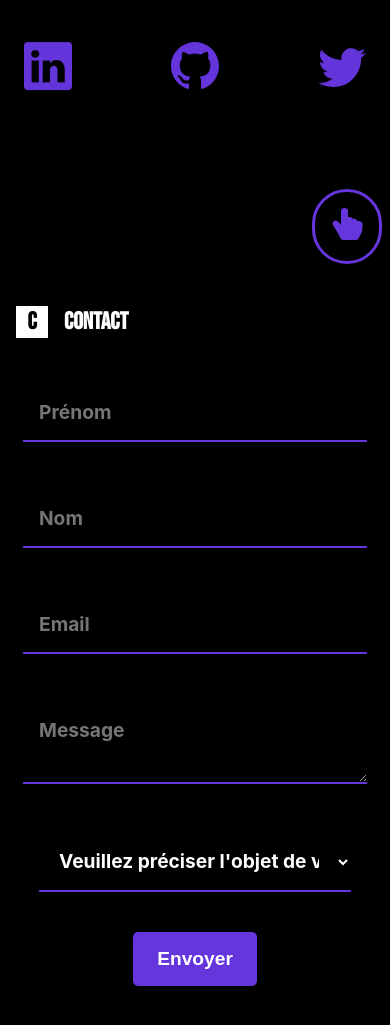
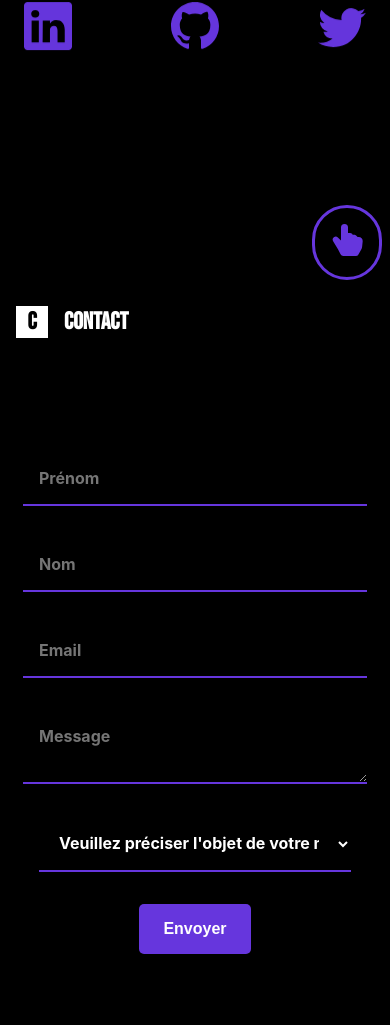
Before and after one commit to JoachimLem/portfolioJL, a React (Create React App) app: page / in a window 390 px wide. Shown: the part 2249-3274 px from the top of the page. Built offline with nearby package versions, Linux system fonts and the light colour scheme.

Commit message:
fix scrollToTop

```diff
--- a/src/Components/Contact/contact.css
+++ b/src/Components/Contact/contact.css
@@ -1,15 +1,15 @@
 .contact-container{
   width:100%;
   height:100vh;
-  position:relative;
+  display:flex;
+  flex-direction:column;
+  justify-content:space-between;
 }
 
 .form-container{
   display: flex;
   justify-content: center;
   align-items: center;
-
-
 }
 
 .form{
@@ -17,7 +17,8 @@
   flex-direction:column;
   justify-content:center;
   align-items:center;
-  height: auto;
+
+
 }
 
 .input_style{
@@ -28,7 +29,6 @@
   padding:1rem;
   margin: 1.5rem;
   width:80%;
-  height:auto;
   border-style: none;
   border-bottom:2px solid #6636dd;
   font-family:-apple-system, BlinkMacSystemFont, 'Segoe UI', Roboto, Oxygen, Ubuntu, Cantarell, 'Open Sans', 'Helvetica Neue', sans-serif;
@@ -47,9 +47,7 @@
 }
 
 .submitButton:hover{
-
   background-color: rgba(102, 54, 221,0.7);
-
 }
 
 /* message error or success */
@@ -67,10 +65,30 @@
   background-color:rgb(180, 7, 30);
   padding:0.5rem 1rem;
   border-radius: 10px;
-};
+}
 
 /*************************************/
 /*************************************/
 /*************************************/
 
 /*Mobile version*/
+
+@media screen  and (max-width:500px) {
+
+
+  .input_style{
+    background-color:black;
+    font-size:1rem;
+    font-weight:700;
+    margin: 1rem;
+  }
+
+  .submitButton{
+    margin-top: 1rem;
+    padding: 1rem 1.5rem;
+    border-style: none;
+    font-size: 1rem;
+    font-weight: 700;
+  }
+
+}
--- a/src/Components/Contact/index.js
+++ b/src/Components/Contact/index.js
@@ -81,12 +81,13 @@ const Contact = ({ id }) => {
 
             {messageSuccess && <p className='form_success'>Merci, votre message a été envoyé</p>}
             {messageError && <p className='form_error'>Une erreur a été rencontrée.</p>}
-
           </form>
 
         </div>
       </Fade>
+
       <ScrollToTop />
+
 
     </section>
   );
--- a/src/Components/ScrollToTop/scrollToTop.css
+++ b/src/Components/ScrollToTop/scrollToTop.css
@@ -1,17 +1,11 @@
 .index-container {
   text-align: right;
   background-color: black;
-  padding: 1.5rem 1rem;
-  position: absolute;
-  bottom: 0;
-  right: 0;
-  margin: 0.5rem  0;
-
+  padding:0.2rem;
 }
 
 .index {
   display: inline-block;
-  text-align: right;
   border: 3px solid #6636dd;
   border-radius: 50px;
   padding: 1rem;
@@ -22,8 +16,6 @@
 @media screen and (max-width:500px) {
   .index-container {
     padding: 0.2rem;
-    margin: 0 0 1rem 0;
     padding-right: 0.5rem;
-    text-align: center;
   }
   }
```
